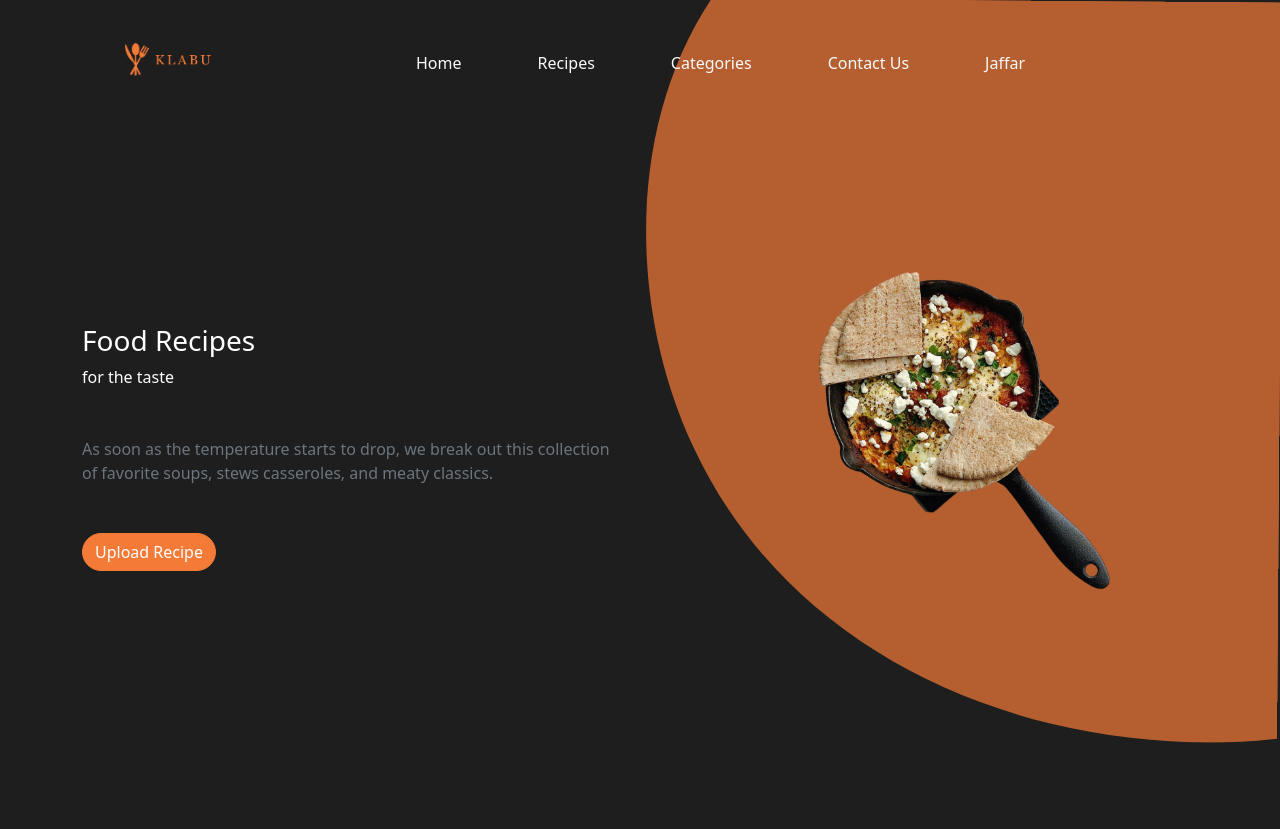
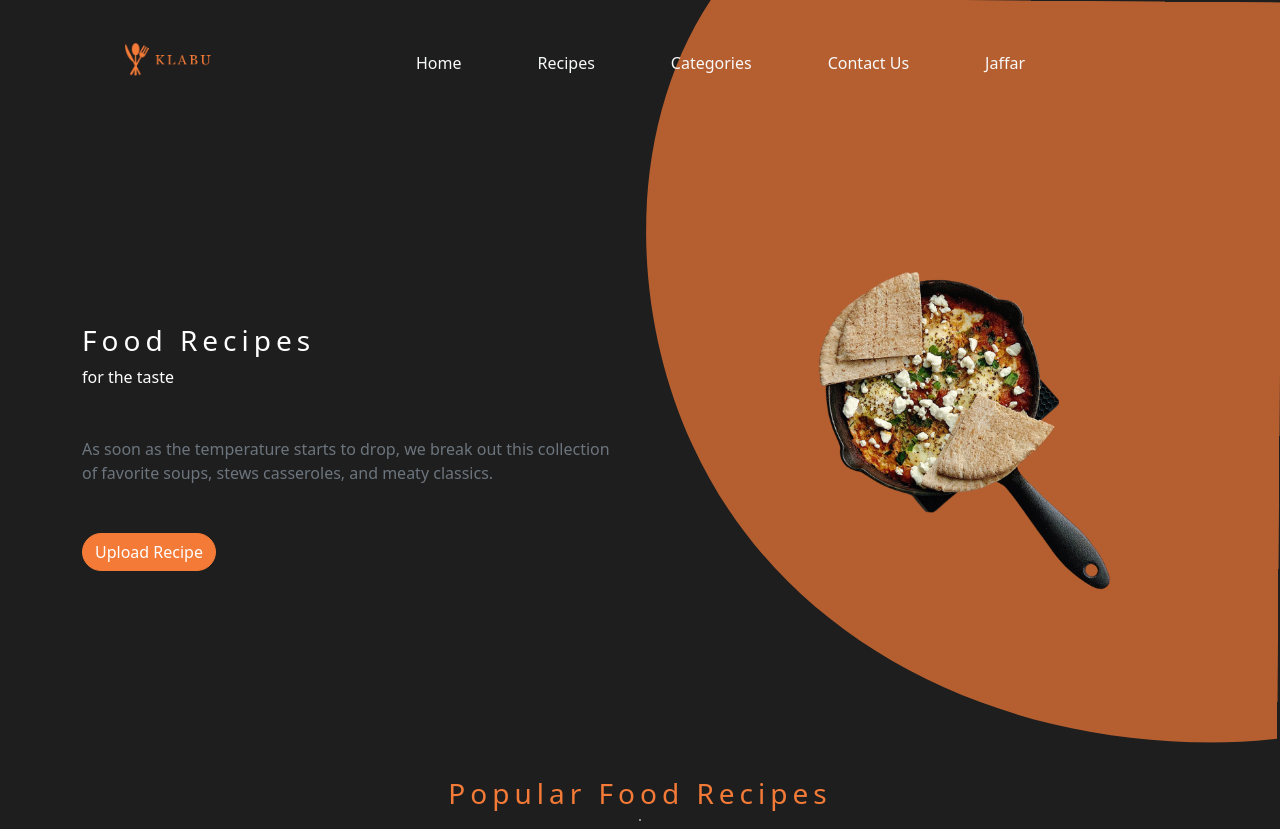
Before and after one commit to Jaffar-Hussein/klabu-Frontend, a React (Create React App) app: page / in a window 1280 px wide. Before the commit the page ends 800 px from the top, so only its background shows below. Built offline with nearby package versions, Linux system fonts and the light colour scheme.

Commit message:
st:linear gradient-added linear gradient

```diff
--- /dev/null
+++ b/src/components/Cards.js
@@ -0,0 +1,4 @@
+function Cards(){
+
+}
+export default Cards;
--- a/src/components/Home.js
+++ b/src/components/Home.js
@@ -1,6 +1,7 @@
 import React, { useEffect, useState } from "react";
 import NavBar from "./navbar";
 import Hero from "./HeroSection"
+import Popular from "./popular";
 import Vector from '../assets/Vector.svg'
 import '../css/main.css'
 
@@ -13,6 +14,7 @@ function Home() {
          <NavBar />
 
         <Hero />
+        <Popular />
 
 
       </div>
--- /dev/null
+++ b/src/components/popular.js
@@ -0,0 +1,20 @@
+import '../css/main.css'
+import Food from '../assets/fruit.jpg'
+
+
+function Popular(){
+
+    return(
+        <div className="my-2">
+            <p className="h3 title text-center spacing">Popular Food Recipes</p>
+            <div className='d-flex justify-content-center'>
+                <div className='border rounded-circle'  style={{BackgroundColor:Food}}>
+
+                </div>
+                {/* <img src={Food} className='img-fluid rounded' height='12px'/> */}
+            </div>
+
+        </div>
+    );
+}
+export default Popular;
--- a/src/css/main.css
+++ b/src/css/main.css
@@ -36,3 +36,14 @@
   .hero{
     position: relative;
   }
+  .title{
+    color: #F37A37 !important;
+  }
+  .spacing{
+    letter-spacing: 5px !important;
+  }
+ .popular-img{
+  height: 50%;
+  width: 30%;
+
+ }
```
Also changed, not shown: 2 other files (tests, documents, lock files or other folders).
